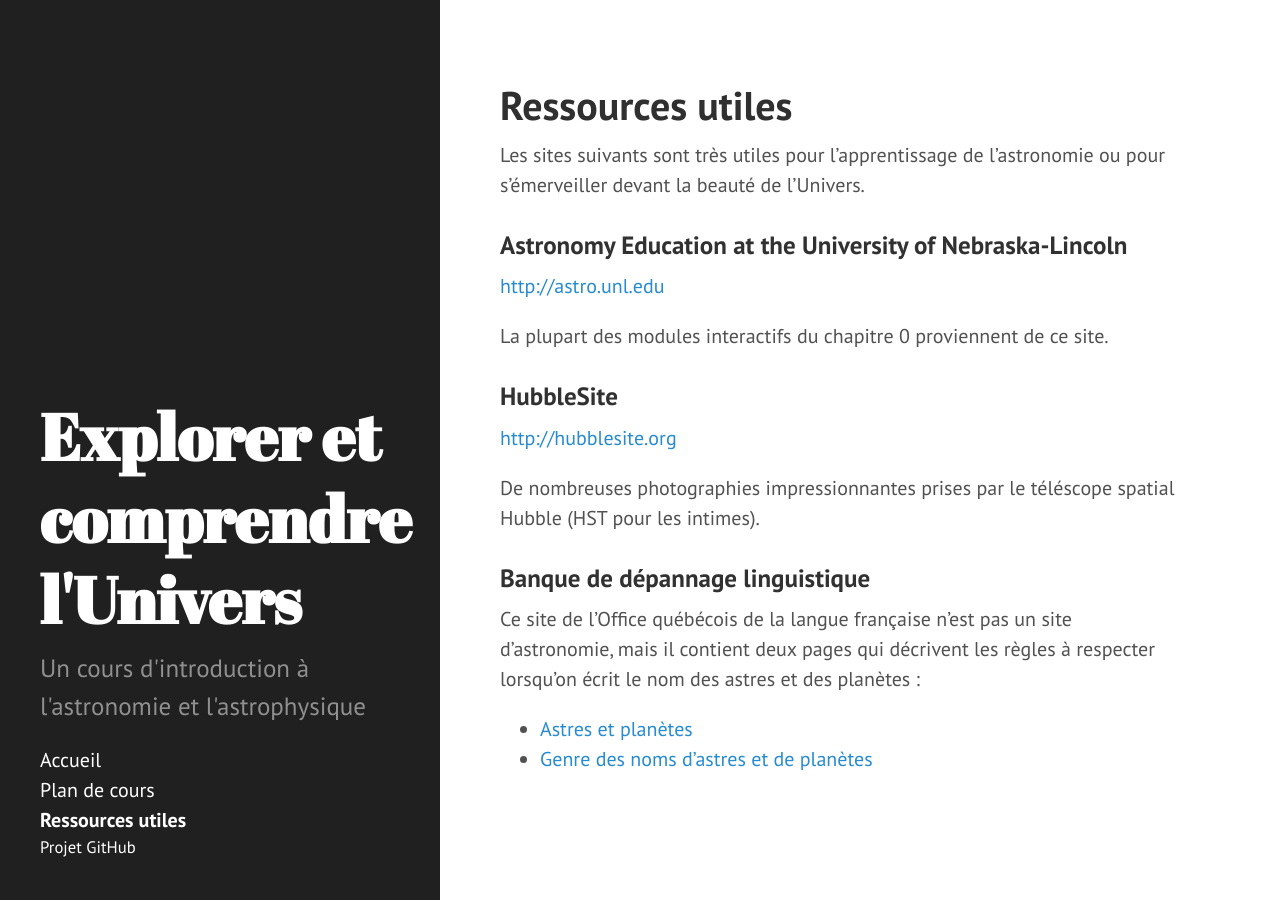
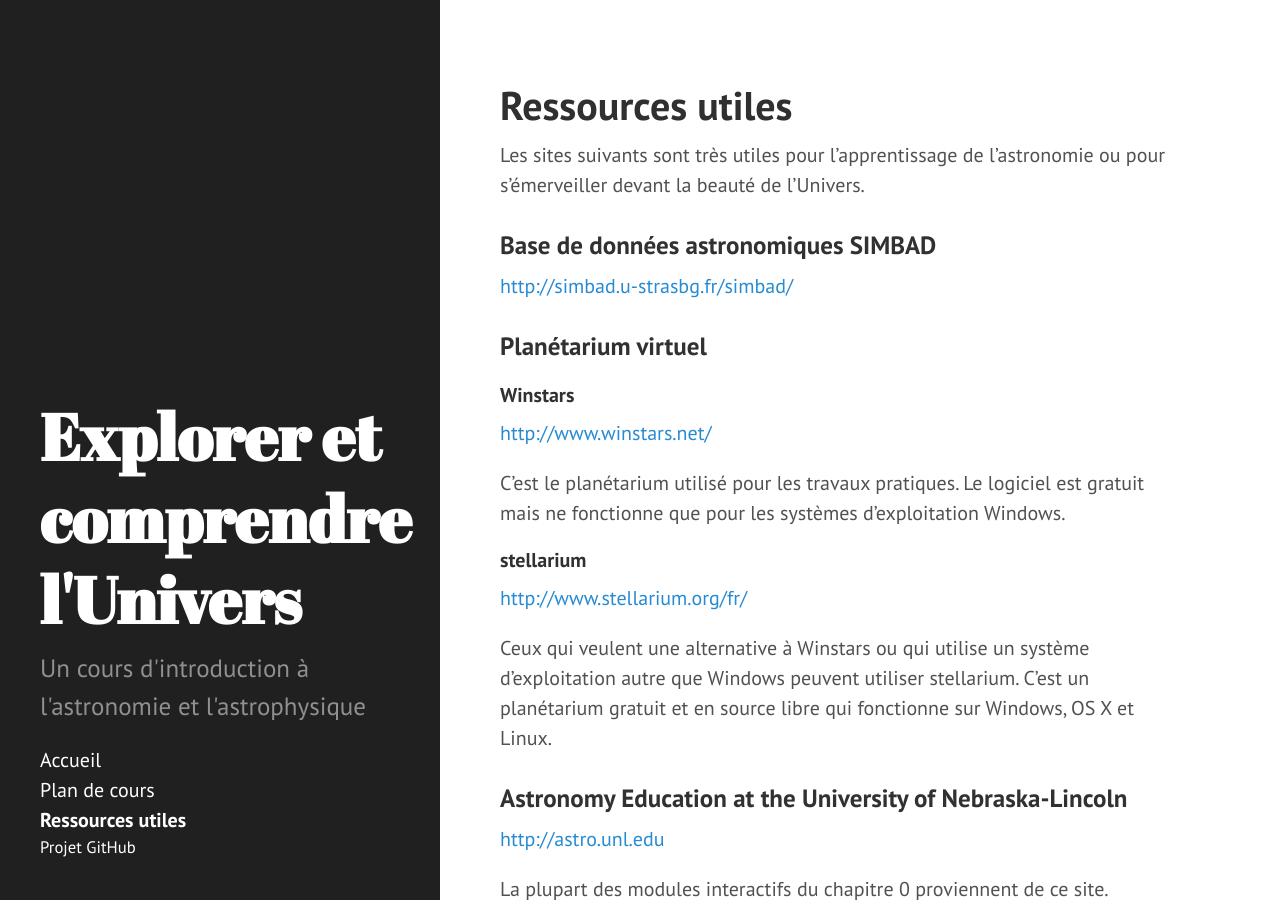
Before and after one commit to loicseguin/astronomie, a Jekyll site: the page built from ressources.md, in a window 1280 px wide and 900 px high. Built offline with Jekyll 4.4.1, drawn with Linux system fonts in a browser that asks for light colours; Markdown is read by kramdown in place of the engine named in the settings.

Commit message:
Ajouter des ressources: SIMBAD, planétarium

```diff
--- a/ressources.md
+++ b/ressources.md
@@ -6,6 +6,26 @@ title: Ressources utiles
 Les sites suivants sont très utiles pour l'apprentissage de l'astronomie ou
 pour s'émerveiller devant la beauté de l'Univers.
 
+### Base de données astronomiques SIMBAD
+
+[http://simbad.u-strasbg.fr/simbad/](http://simbad.u-strasbg.fr/simbad/)
+
+
+### Planétarium virtuel
+
+#### Winstars
+[http://www.winstars.net/](http://www.winstars.net/)
+
+C'est le planétarium utilisé pour les travaux pratiques. Le logiciel est
+gratuit mais ne fonctionne que pour les systèmes d'exploitation Windows.
+
+#### stellarium
+[http://www.stellarium.org/fr/](http://www.stellarium.org/fr/)
+
+Ceux qui veulent une alternative à Winstars ou qui utilise un système
+d'exploitation autre que Windows peuvent utiliser stellarium.  C'est un
+planétarium gratuit et en source libre qui fonctionne sur Windows, OS X et
+Linux.
 
 ### Astronomy Education at the University of Nebraska-Lincoln
 
```
